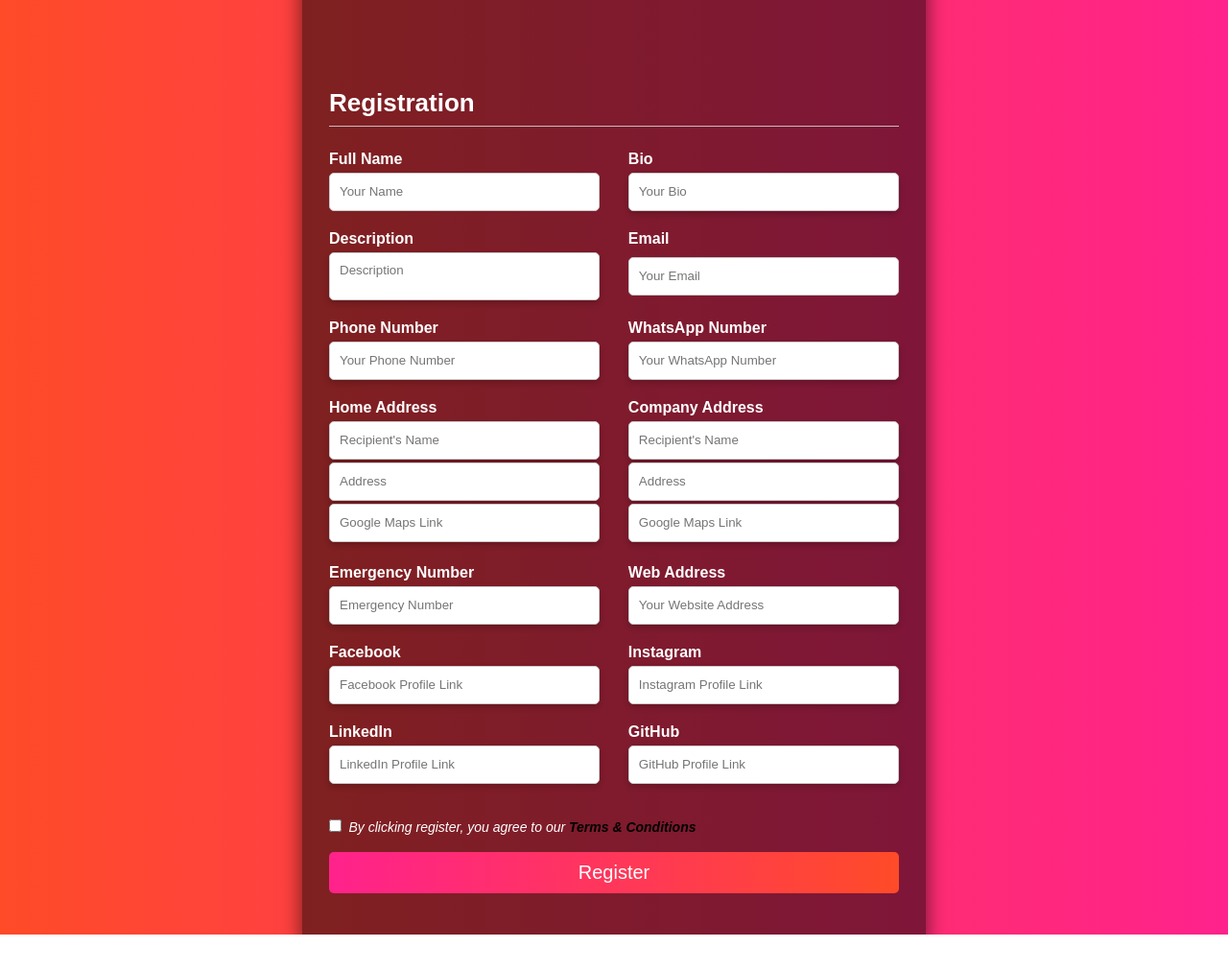
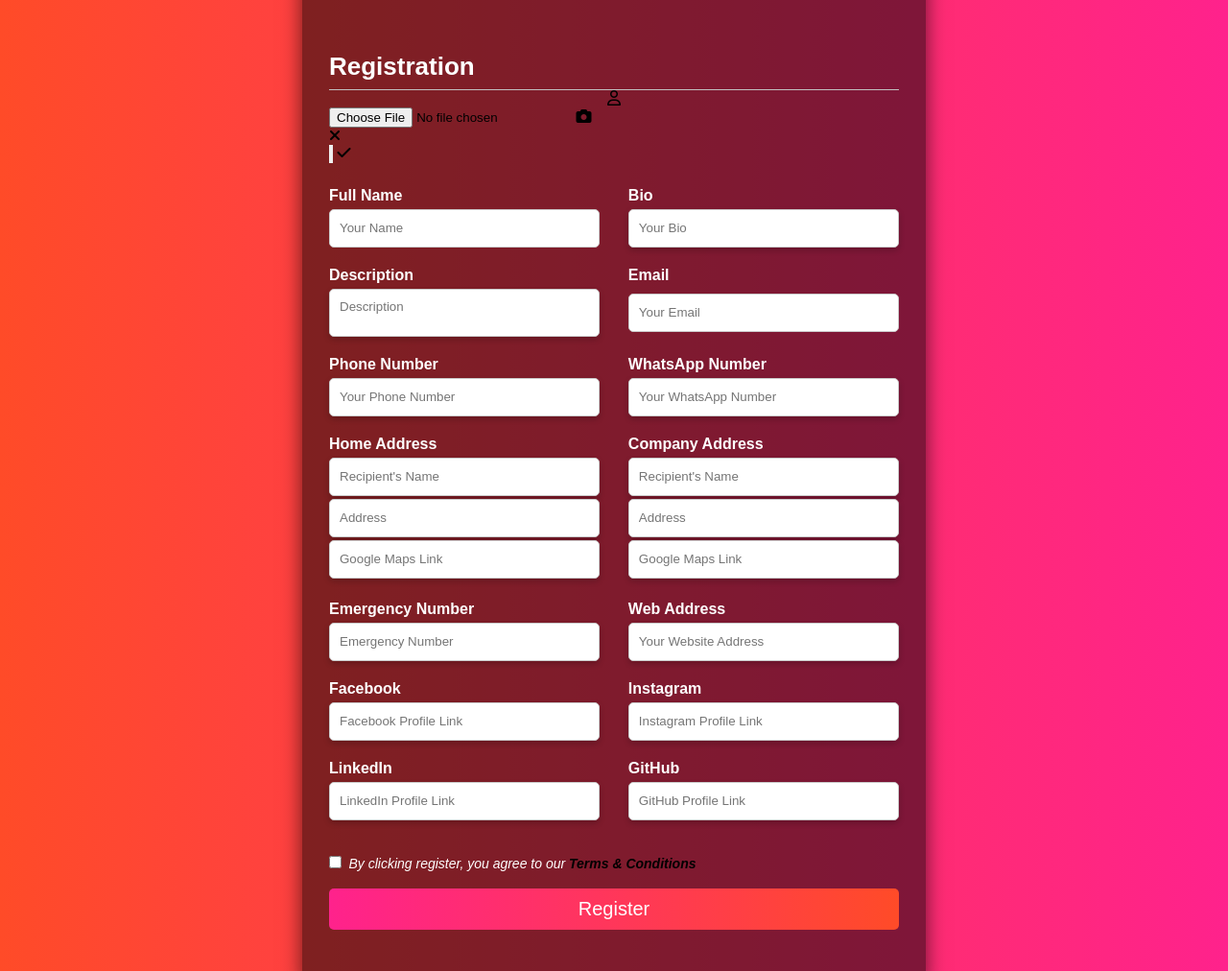
Before and after one commit to ad-abir/SmartCard-v2, a PHP site: page /info.php in a window 1280 px wide. Shown: the whole page at 96% size. Before the commit the page ends 974 px from the top, so only its background shows below. Run offline with PHP 8.4, Linux system fonts and the light colour scheme.

Commit message:
Progress

```diff
--- a/info.php
+++ b/info.php
@@ -10,14 +10,30 @@
     <meta name="viewport" content="width=device-width, initial-scale=1.0">
     <title>Contact Information Form</title>
 
+    <link rel="stylesheet" href="https://cdnjs.cloudflare.com/ajax/libs/font-awesome/6.5.2/css/all.min.css" integrity="sha512-SnH5WK+bZxgPHs44uWIX+LLJAJ9/2PkPKZ5QiAj6Ta86w+fsb2TkcmfRyVX3pBnMFcV7oQPJkl9QevSCWr3W6A==" crossorigin="anonymous" referrerpolicy="no-referrer" />
+
     <link rel="stylesheet" href="info.css">
 
 </head>
 
 <body>
     <div class="Container">
-        <form class="registration_form" action="" method="POST">
+        <form class="registration_form" action="" enctype="multipart/form-data" method="POST">
             <h2>Registration</h2>
+            <div class="upload">
+                <i class="fa-regular fa-user"></i>
+            </div>
+            <div class="rightRound" id="upload">
+                <input type="file" name="fileImg" id="fileImg" accept=".jpg, .jpeg, .png">
+                <i class="fa-solid fa-camera"></i>
+            </div>
+            <div class="leftRound" id="cancel">
+                <i class="fa-solid fa-xmark"></i>
+            </div>
+            <div class="rightRound" id="confirm">
+                <input type="submit" name="" value="">
+                <i class="fa-solid fa-check"></i>
+            </div>
             <div class="content">
                 <div class="input-box">
                     <label for="name">Full Name</label>
```
